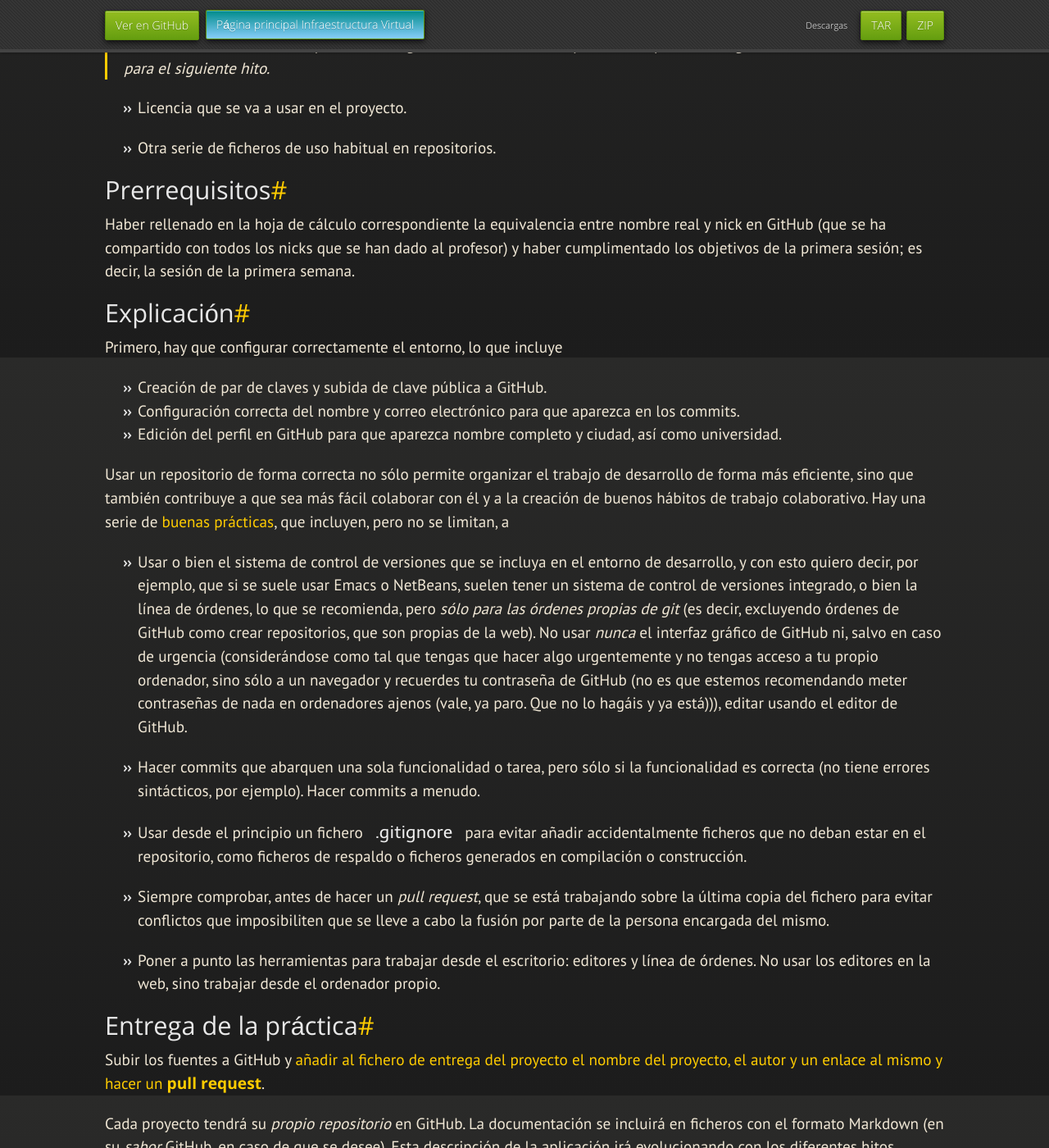
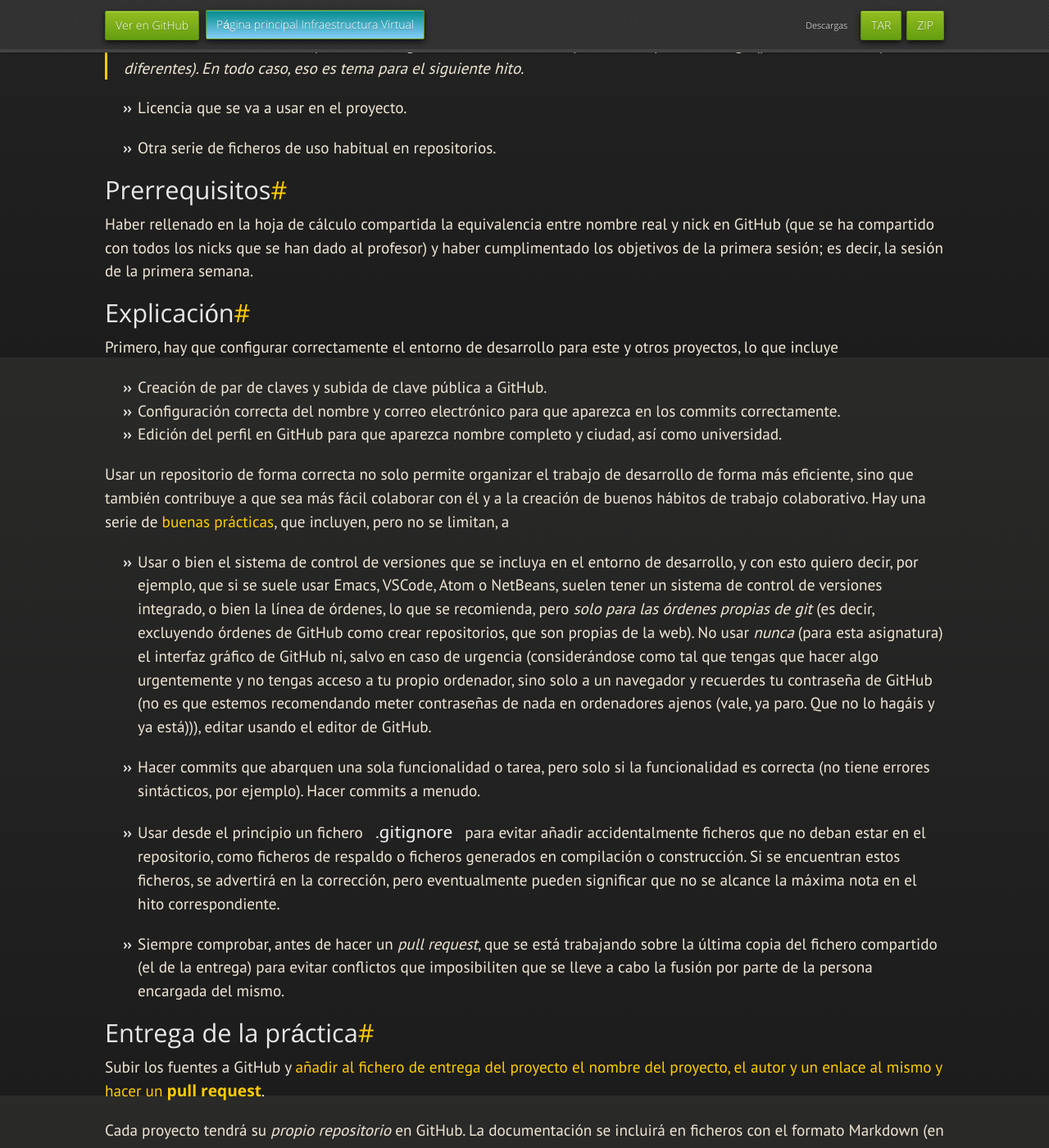
Before and after one commit to JJ/IV, a Jekyll site: the page built from documentos/proyecto/0.Repositorio.md, in a window 1280 px wide and 1400 px high, scrolled down 464 px. Shown: the whole window at 82% size. Built offline with Jekyll 4.4.1, drawn with Linux system fonts in a browser that asks for light colours; nearby versions of some CDN libraries; some web fonts are replaced; our own code applies the rules of GitHub Pages for plain Markdown files; some of the changed text lies outside the part shown.

Commit message:
Sync documentos/proyecto/0.Repositorio.md de master a gh-pages

```diff
--- a/documentos/proyecto/0.Repositorio.md
+++ b/documentos/proyecto/0.Repositorio.md
@@ -26,7 +26,7 @@
   interesante.
 
 >No estamos *recomendando* que se use ninguno de ellos. De hecho,
->preferimos que *no* se haga. En todo caso, eso es tema para el
+>preferimos que *no* se haga (por las líneas temporales diferentes). En todo caso, eso es tema para el
 >siguiente hito.
 
 * Licencia que se va a usar en el proyecto.
@@ -36,7 +36,7 @@
 Prerrequisitos
 --------------------
 
-Haber rellenado en la hoja de cálculo correspondiente la equivalencia
+Haber rellenado en la hoja de cálculo compartida la equivalencia
 entre nombre real y nick en GitHub (que se ha compartido con todos los
 nicks que se han dado al profesor) y haber cumplimentado los objetivos
 de la primera sesión; es decir, la sesión de la primera semana.
@@ -44,14 +44,14 @@
 Explicación
 ----------------
 
-Primero, hay que configurar correctamente el entorno, lo que incluye
+Primero, hay que configurar correctamente el entorno de desarrollo para este y otros proyectos, lo que incluye
 * Creación de par de claves y subida de clave pública a GitHub.
 * Configuración correcta del nombre y correo electrónico para que
-  aparezca en los commits.
+  aparezca en los commits correctamente.
 * Edición del perfil en GitHub para que aparezca nombre completo y ciudad, así
   como universidad.
 
-Usar un repositorio de forma correcta no sólo permite organizar el
+Usar un repositorio de forma correcta no solo permite organizar el
 trabajo de desarrollo de forma más eficiente, sino que también contribuye a que sea
 más fácil colaborar con él y a la creación de buenos hábitos de trabajo
 colaborativo. Hay una serie de
@@ -60,61 +60,51 @@
 
 * Usar o bien el sistema de control de versiones que se incluya en el
   entorno de desarrollo, y con esto quiero decir, por ejemplo, que si
-  se suele usar Emacs o NetBeans, suelen tener un sistema de control
-  de versiones integrado, o bien la línea de órdenes, lo que se recomienda, pero *sólo para las órdenes propias de git* (es decir, excluyendo órdenes de GitHub como crear repositorios, que son propias de la web). No usar *nunca* el
+  se suele usar Emacs, VSCode, Atom o NetBeans, suelen tener un sistema de control
+  de versiones integrado, o bien la línea de órdenes, lo que se recomienda, pero *solo para las órdenes propias de git* (es decir, excluyendo órdenes de GitHub como crear repositorios, que son propias de la web). No usar *nunca* (para esta asignatura) el
   interfaz gráfico de GitHub ni, salvo en caso de urgencia
   (considerándose como tal que tengas que hacer algo urgentemente y no
-  tengas acceso a tu propio ordenador, sino sólo a un navegador y
+  tengas acceso a tu propio ordenador, sino solo a un navegador y
   recuerdes tu contraseña de GitHub (no es que estemos recomendando
   meter contraseñas de nada en ordenadores ajenos (vale, ya paro. Que
   no lo hagáis y ya está))), editar usando el
   editor de GitHub.
 
-
-
-* Hacer commits que abarquen una sola funcionalidad o tarea, pero sólo
+* Hacer commits que abarquen una sola funcionalidad o tarea, pero solo
   si la funcionalidad es correcta (no tiene errores sintácticos, por
   ejemplo). Hacer commits a menudo.
 
 * Usar desde el principio un fichero `.gitignore` para evitar añadir
   accidentalmente ficheros que no deban estar en el repositorio, como
   ficheros de respaldo o ficheros generados en compilación o
-  construcción.
+  construcción. Si se encuentran estos ficheros, se advertirá en la corrección, pero eventualmente pueden significar que no se alcance la máxima nota en el hito correspondiente.
 
 * Siempre comprobar, antes de hacer un *pull request*, que se está
-  trabajando sobre la última copia del fichero para evitar conflictos
+  trabajando sobre la última copia del fichero compartido (el de la entrega) para evitar conflictos
   que imposibiliten que se lleve a cabo la fusión por parte de la
   persona encargada del mismo.
-
-* Poner a punto las herramientas para trabajar desde el escritorio:
-  editores y línea de órdenes. No usar los editores en la web, sino
-  trabajar desde el ordenador propio.
 
 Entrega de la práctica
 --------------------------------
 Subir los fuentes a GitHub y
-[añadir al fichero de entrega del proyecto el nombre del proyecto, el autor y un enlace al mismo y hacer un **pull request**](https://github.com/JJ/IV-18-19/blob/master/proyectos/hito-0).
+[añadir al fichero de entrega del proyecto el nombre del proyecto, el autor y un enlace al mismo y hacer un **pull request**](https://github.com/JJ/IV-19-20/blob/master/proyectos/hito-0).
 
 Cada proyecto tendrá su *propio repositorio* en GitHub. La documentación se incluirá
 en ficheros con el formato Markdown (en su *sabor* GitHub, en caso de
 que se desee). Esta descripción de la
 aplicación irá evolucionando con los diferentes hitos.
 
-Si se quiere incluir
-material adicional *externo* al proyecto, pero que puede ser útil para
-complementar la entrega de la práctica, por ejemplo capturas de
-pantalla de la configuración de git o del par clave pública/privada, se aconseja que se generelas [páginas de Github](http://pages.github.com) usando, por ejemplo, un subdirectorio `doc/` donde se genere esta documentación. Este subdirectorio se publicará como una página web usando el generador de páginas estáticas Jekyll, por lo que conviene que te informes un poco de cómo funciona.
-
+El README.md del proyecto será, efectivamente, la descripción del proyecto en sí. Documentación adicional (por ejemplo, justificación de la instalación de las herramientas) se deben poner en un directorio aparte *y enlazarse desde el README.md* en un apartado específico (al final del mismo, por ejemplo).
 
 Valoración
 --------------
 
-* 3 puntos: Repositorio individual creado y entregado
+* 4 puntos: Repositorio individual creado y entregado
   correctamente. Esto incluye no haber hecho entregas previas en las
   que se haya hecho el *pull request* sin haber actualizado antes la
   copia, es decir, un *pull request* con algún conflicto que impida
-  llevarlo a cabo.
-* 5 puntos: Presencia de todos los ficheros necesarios y entregados
+  llevarlo a cabo, así como el haber seguido todas las indicaciones de arriba relativas al uso e instalación de herramientas y a la configuración local de git.
+* 4 puntos: Presencia de todos los ficheros necesarios y entregados
   correctamente, con la configuración de usuario y repositorio correcta.
 * 2 puntos: Puntos adicionales por avance adicional en el proyecto,
   ayuda a los compañeros *pública*, o punto de originalidad,
```
